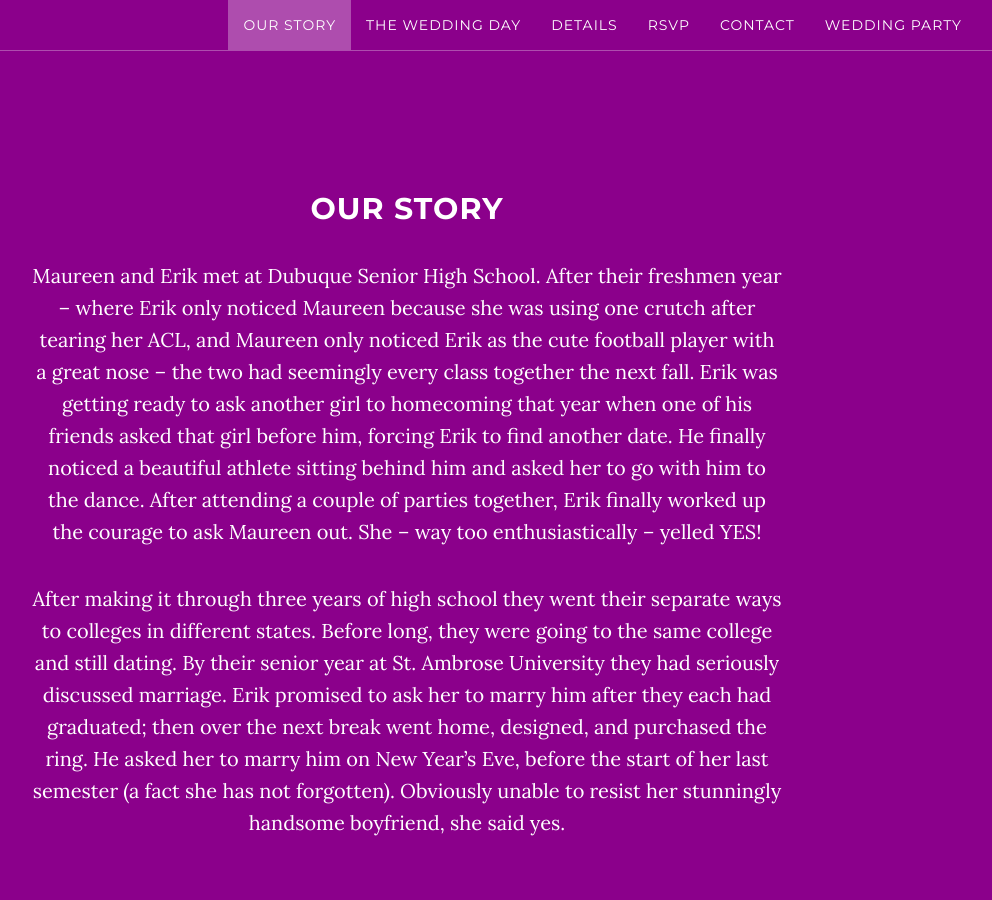
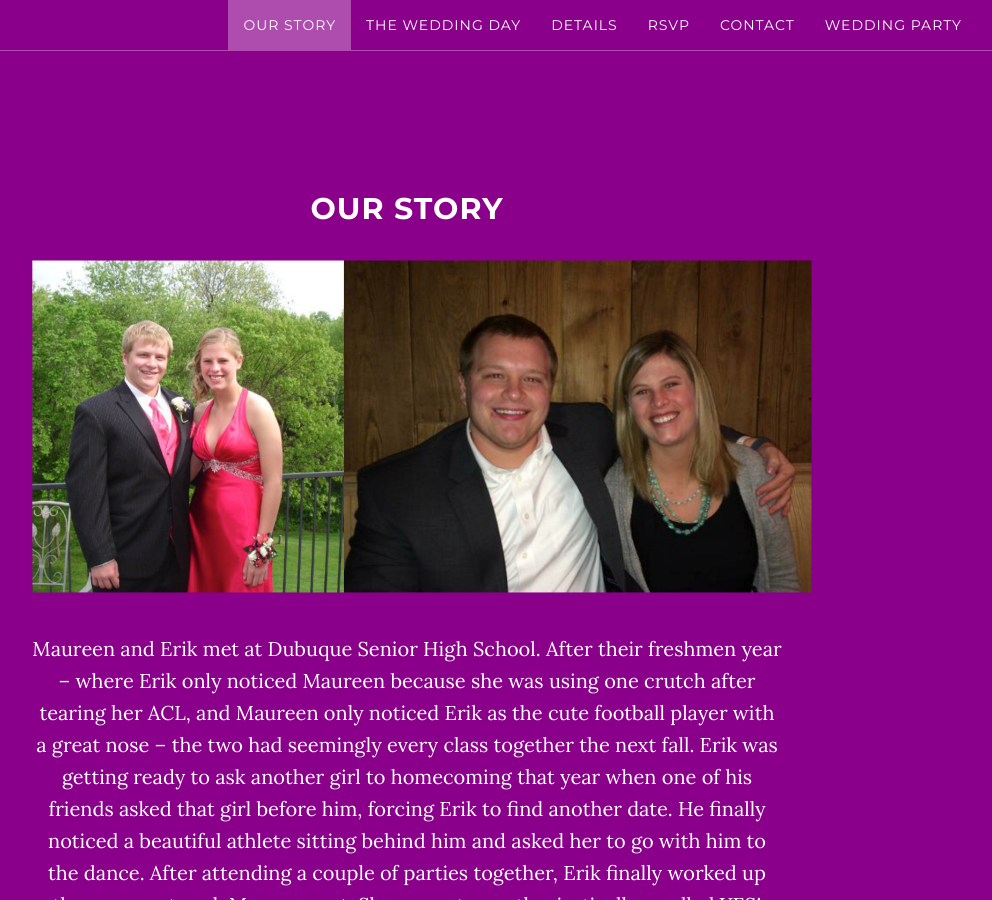
Before and after one commit to erikandmaureen/erikandmaureen.github.io, a Jekyll site: the page built from index.html, in a window 1280 px wide and 900 px high, scrolled down 908 px. Shown: the whole window, without its empty margins (233-1225 px from the left). Built offline with Jekyll 4.4.1, drawn with Linux system fonts in a browser that asks for light colours.

Commit message:
added picture of erik and mo to ourstory

```diff
--- a/_includes/ourstory.html
+++ b/_includes/ourstory.html
@@ -4,6 +4,12 @@
             <div class="col-lg-8 col-lg-offset-2">
                 <h2> Our Story </h2>
 
+				<div>
+
+				<img src="/img/twopictures.png" alt="Photograph of Erik and Maureen" style="width:780px;height:333px">
+
+				</div>
+				<br></br>
                 <p>
 
 				Maureen and Erik met at Dubuque Senior High School. After their freshmen year – where Erik only noticed Maureen because she was using one crutch after tearing her ACL, and Maureen only noticed Erik as the cute football player with a great nose – the two had seemingly every class together the next fall. Erik was getting ready to ask another girl to homecoming that year when one of his friends asked that girl before him, forcing Erik to find another date. He finally noticed a beautiful athlete sitting behind him and asked her to go with him to the dance. After attending a couple of parties together, Erik finally worked up the courage to ask Maureen out. She – way too enthusiastically – yelled YES! </p>
```
Also changed, not shown: img/twopictures.png (added).
